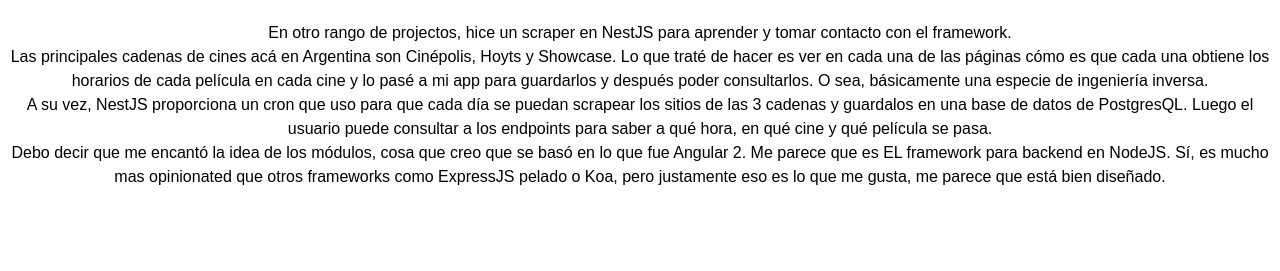
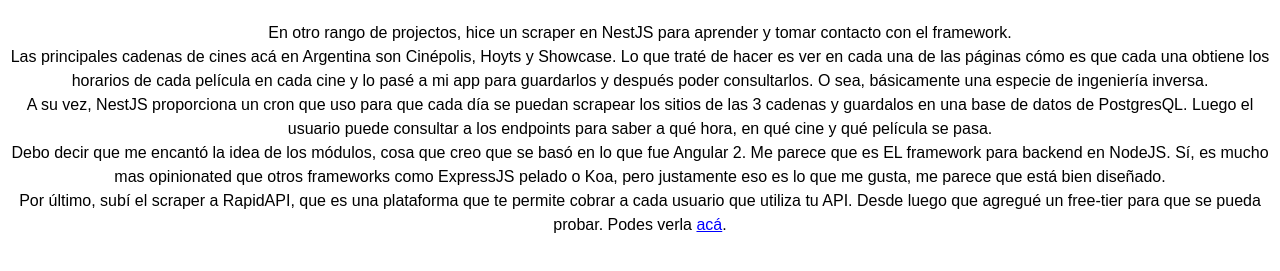
Before and after one commit to tanoargie/elrincondeltano, a Gatsby site: page /content/movie-scraper in a window 1280 px wide. Shown: the part 31-302 px from the top of the page. Built offline with nearby package versions, Linux system fonts and the light colour scheme; Gatsby itself is replaced by a stand-in of ours.

Commit message:
add link to movie scraper

```diff
--- a/src/content/movie-scraper.mdx
+++ b/src/content/movie-scraper.mdx
@@ -15,3 +15,6 @@
 A su vez, NestJS proporciona un cron que uso para que cada día se puedan scrapear los sitios de las 3 cadenas y guardalos en una base de datos de PostgresQL. Luego el usuario puede consultar a los endpoints para saber a qué hora, en qué cine y qué película se pasa.
 \
 Debo decir que me encantó la idea de los módulos, cosa que creo que se basó en lo que fue Angular 2. Me parece que es EL framework para backend en NodeJS. Sí, es mucho mas opinionated que otros frameworks como ExpressJS pelado o Koa, pero justamente eso es lo que me gusta, me parece que está bien diseñado.
+\
+Por último, subí el scraper a RapidAPI, que es una plataforma que te permite cobrar a cada usuario que utiliza tu API. Desde luego que agregué un free-tier para que se pueda probar. Podes verla
+<a href="https://rapidapi.com/franco-73xZwCbjr/api/argentina-movie-theatres" target="_blank" style={{ color: 'blue', textDecoration: 'underline' }}>acá</a>.
```
